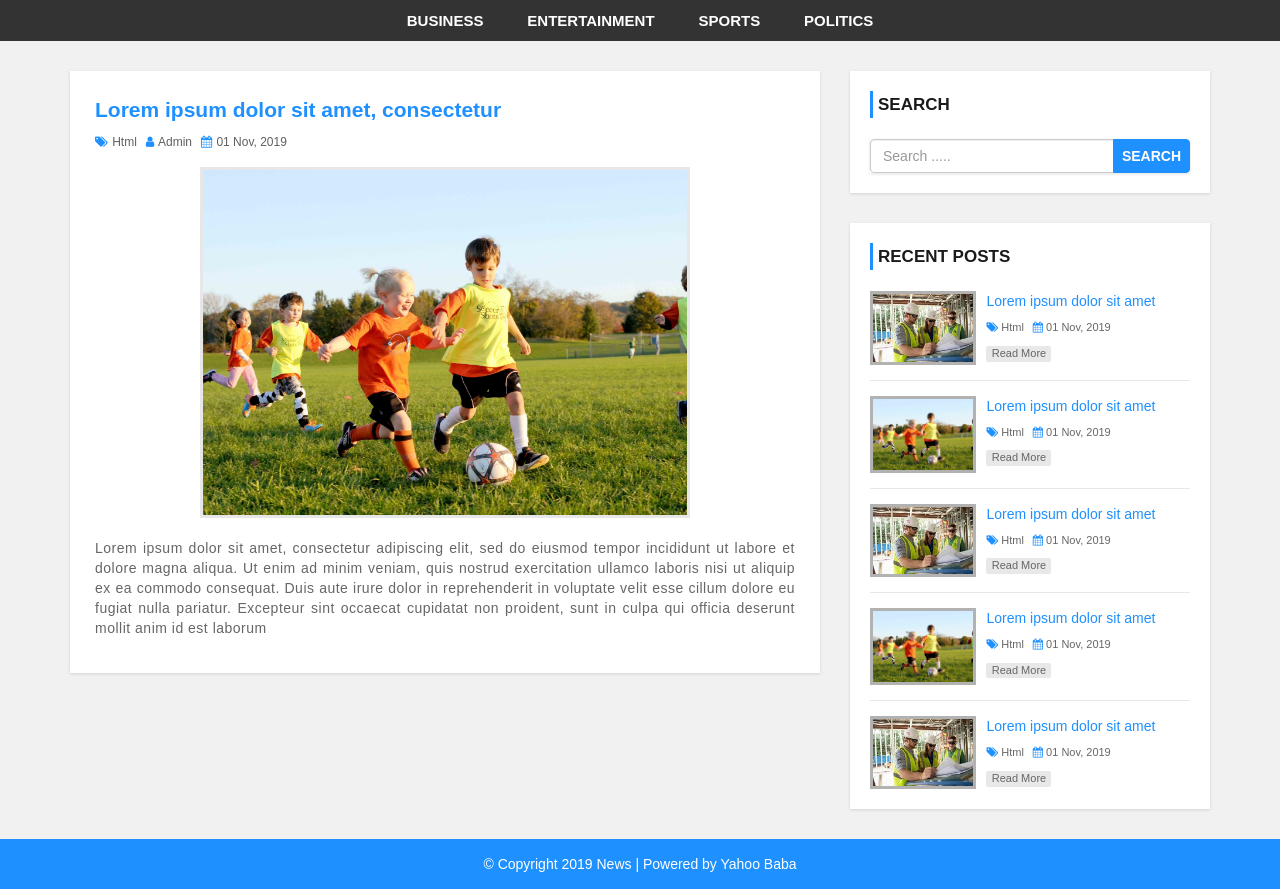
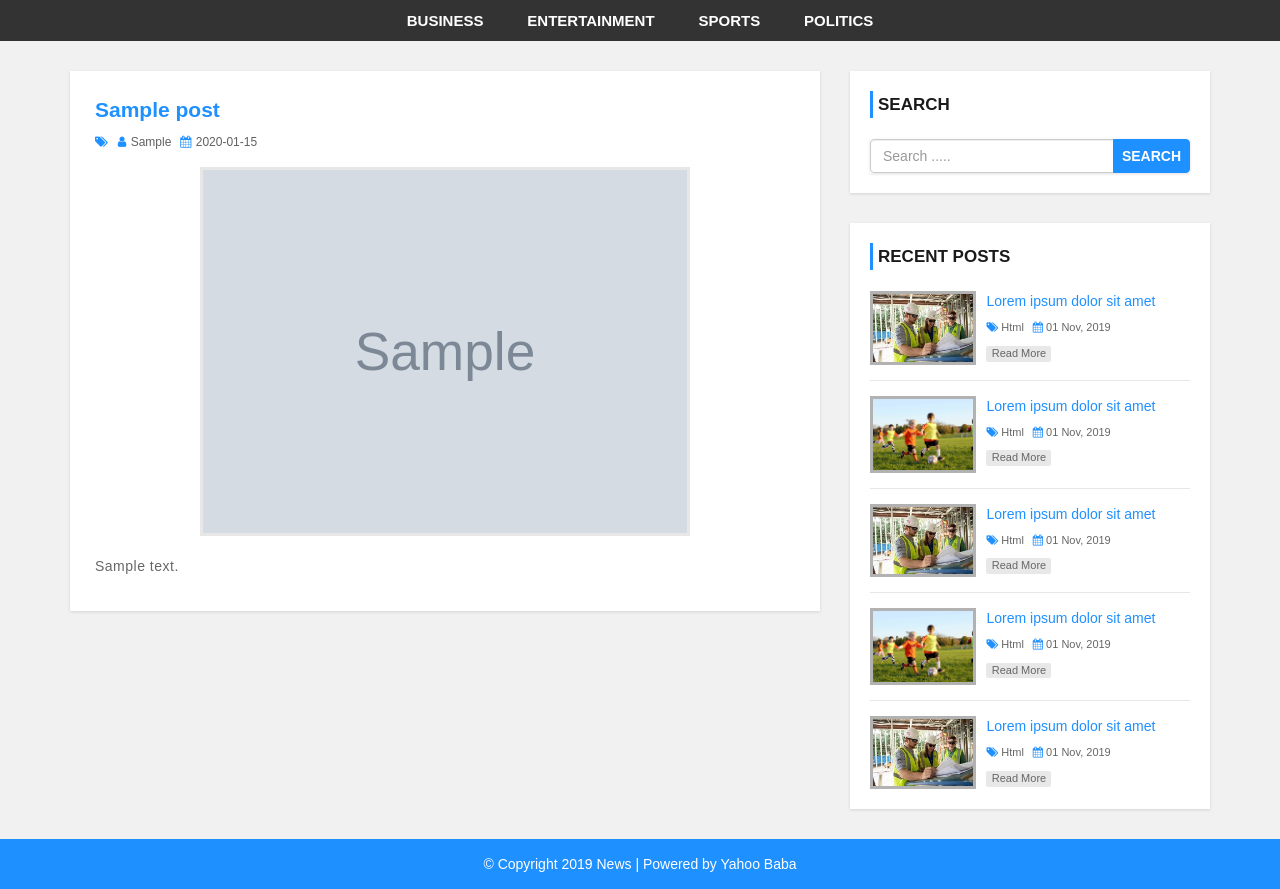
Before and after one commit to MdSamsuzzohaShayon/Php-news-cms-site, a PHP site: page /news-site/single.php?id=1 in a window 1280 px wide. Shown: the part 98-987 px from the top of the page. Run offline with PHP 8.4, Linux system fonts and the light colour scheme; tables that the repository leaves empty hold one stand-in row (values such as "Sample post").

Commit message:
post in single page

```diff
--- a/single.php
+++ b/single.php
@@ -5,27 +5,46 @@
             <div class="col-md-8">
                 <!-- post-container -->
                 <div class="post-container">
+                    <?php
+                    include("config.php");
+
+                    $post_id = $_GET['id'];
+                    $sql = "SELECT post.post_id, post.title, post.description, post.post_date, category.category_name, user.username, post.category, post.post_img FROM post
+                            LEFT JOIN category ON post.category=category.category_id
+                            LEFT JOIN user ON post.author=user.user_id
+                            WHERE post.post_id=$post_id";
+
+                    $result = mysqli_query($conn, $sql) or die("Query failed");
+                    // mysqli_num_rows — Gets the number of rows in a result
+                    if (mysqli_num_rows($result) > 0) {
+                        while ($row = mysqli_fetch_assoc($result)) {
+                    ?>
                             <div class="post-content single-post">
-                            <h3>Lorem ipsum dolor sit amet, consectetur</h3>
+                                <h3><?php echo $row['title']; ?></h3>
                                 <div class="post-information">
                                     <span>
                                         <i class="fa fa-tags" aria-hidden="true"></i>
-                                    Html
+                                        <?php echo $row['category_name']; ?>
                                     </span>
                                     <span>
                                         <i class="fa fa-user" aria-hidden="true"></i>
-                                    <a href='author.php'>Admin</a>
+                                        <a href='author.php'><?php echo $row['username']; ?></a>
                                     </span>
                                     <span>
                                         <i class="fa fa-calendar" aria-hidden="true"></i>
-                                    01 Nov, 2019
+                                        <?php echo $row['post_date']; ?>
                                     </span>
                                 </div>
-                            <img class="single-feature-image" src="images/post_1.jpg" alt=""/>
+                                <img class="single-feature-image" src="admin/upload/<?php echo $row['post_img']; ?>" alt="" />
                                 <p class="description">
-                                Lorem ipsum dolor sit amet, consectetur adipiscing elit, sed do eiusmod tempor incididunt ut labore et dolore magna aliqua. Ut enim ad minim veniam, quis nostrud exercitation ullamco laboris nisi ut aliquip ex ea commodo consequat. Duis aute irure dolor in reprehenderit in voluptate velit esse cillum dolore eu fugiat nulla pariatur. Excepteur sint occaecat cupidatat non proident, sunt in culpa qui officia deserunt mollit anim id est laborum
+                                    <?php echo $row['description']; ?>
                                 </p>
                             </div>
+                    <?php }
+                    } else {
+                        echo "<h2 class='alert alert-info'>No record found</h2>";
+                    }
+                    ?>
                 </div>
                 <!-- /post-container -->
             </div>
```
Also changed, not shown: index.php (+15 -9 lines). Lines whose indentation alone changed are shown as unchanged.
